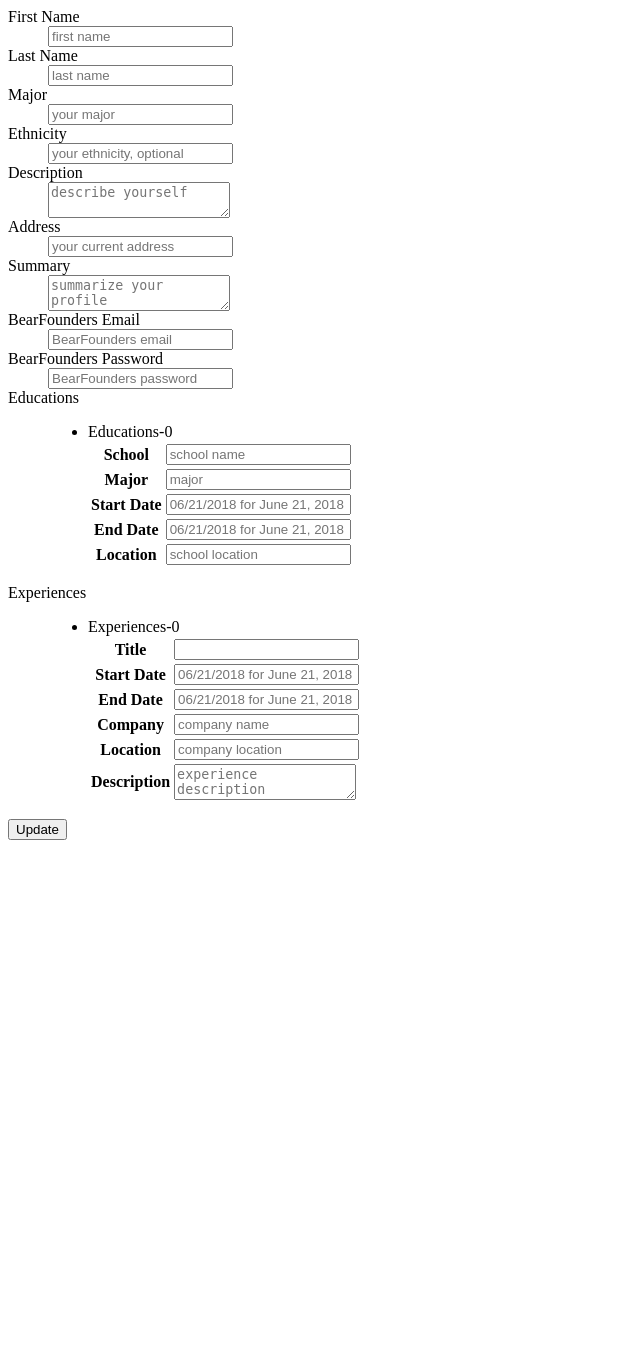
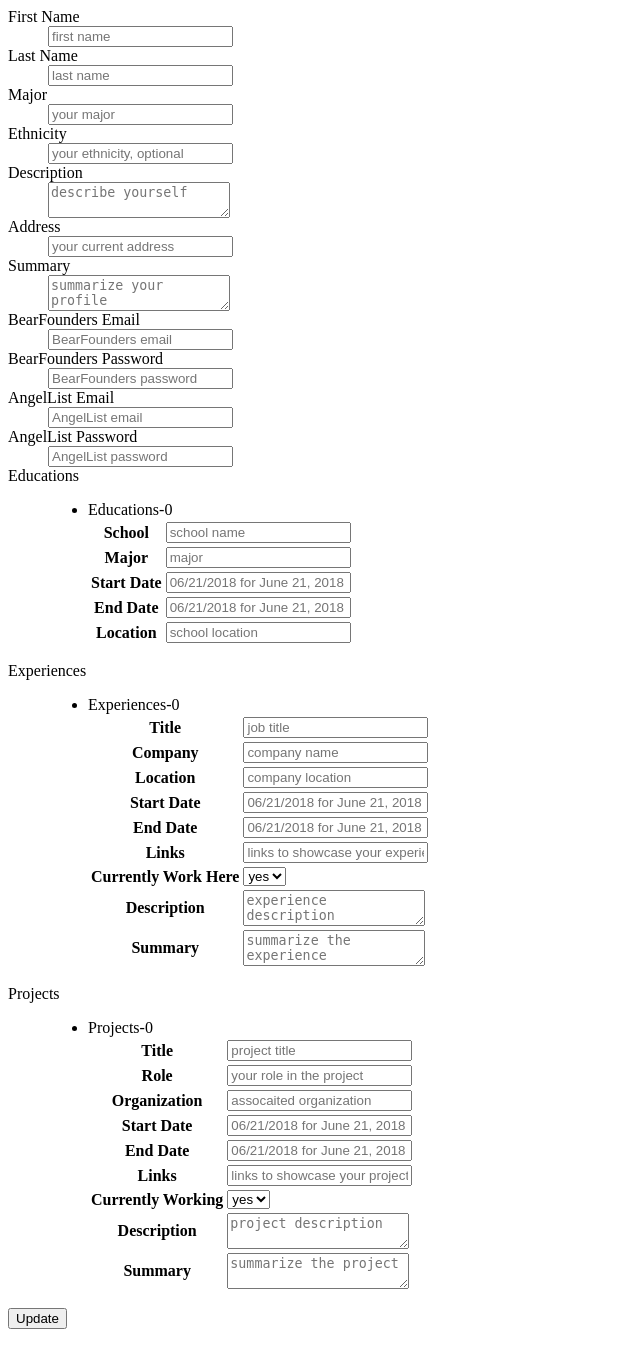
Before and after one commit to adamtau/ResuME, a Flask app: page /profile in a window 1280 px wide. Shown: the whole page, without its empty margins (0-640 px from the left). Before the commit the page ends 840 px from the top, so only its background shows below. Run offline with Flask 2, Linux system fonts and the light colour scheme; the visitor is signed in with stand-in values (Sample User, id 1); data that the repository does not hold is empty; some libraries are stand-ins or nearby versions.

Commit message:
almost production ready

```diff
--- a/Backend-Flask/angelList.py
+++ b/Backend-Flask/AngelList.py
@@ -2,15 +2,15 @@ from selenium import webdriver
 from selenium.webdriver.common.keys import Keys
 from selenium.webdriver.common.action_chains import ActionChains
 from selenium.webdriver.support.ui import Select
+from User import *
 
-class AngelListModifier(object):
+class AngelListModifier:
     def __init__(self, user):
         self.profile = user.profile
         self.experiences = user.profile['experiences']
         self.projects = user.profile['projects']
         self.username = user.alemail
         self.password = user.alpassword
-
 
     def login(self, username, password):
         self.driver.find_element_by_name("user[email]").send_keys(username)
--- a/Backend-Flask/BearFounders.py
+++ b/Backend-Flask/BearFounders.py
@@ -3,12 +3,7 @@ from selenium.webdriver.common.keys import Keys
 from selenium.webdriver.common.action_chains import ActionChains
 from User import *
 
-# me = UserProfile("adamtao@berkeley.edu", p, 1, "Chaoqun", "Tao", description = "Hi there! I am a Berkeley EECS student graduating by May 2020. With my enthusiasm for Computer Science, I am thrilled to contribute to ideas that could make a difference. I am familiar with data structures, algorithms, and Artificial Intelligence. I am experienced in Python, Java, C, etc. Let me handle the technical side of your startup!")
-# md = BearFounderModifier(me)
-# md.modify()
-
 class BearFounderModifier:
-
     def __init__(self, user):
         self.profile = user.profile
         self.username = user.bfemail
--- a/Backend-Flask/User.py
+++ b/Backend-Flask/User.py
@@ -1,4 +1,3 @@
-
 class UserProfile(object):
 
     #[_ID, "first name", "last name", "Description", "Ethnicity", "Phone Number", "Current Address"
@@ -44,7 +43,6 @@ class Address(object):
         self.country = country
         self.zip_code = zip_code
 
-
 class Education(object):
     def __init__(self, school, degree, field_of_study, grade, activities_societies, from_year,
                  description, to_year = "Present"):
@@ -57,7 +55,6 @@ class Education(object):
         self.to_year = to_year
         self.description = description
 
-
 class Experience(object):
     def __init__(self, title, company, location, start_date, end_date, links = [], description = "", workhere = "False", summary=""):
         self.title = title
@@ -69,7 +66,6 @@ class Experience(object):
         self.workhere = workhere
         self.description = description
         self.summary = summary
-
 
 class Links(object):
     def __init__(self, personal_website, linkedin, github, stackOverflow):
--- a/Backend-Flask/main.py
+++ b/Backend-Flask/main.py
@@ -1,11 +1,12 @@
 from flask import Flask, render_template, request, redirect, session
 from flask_pymongo import PyMongo
 from flask_wtf import FlaskForm
-from wtforms import StringField, PasswordField, BooleanField, SubmitField, FieldList, FormField, TextAreaField, DateField
+from wtforms import StringField, PasswordField, BooleanField, SubmitField, FieldList, FormField, TextAreaField, DateField, SelectField
 from wtforms.validators import DataRequired, ValidationError
-from datetime import date, time, datetime
+import datetime
 from User import *
 from BearFounders import *
+from AngelList import *
 
 app = Flask(__name__)
 
@@ -51,12 +52,26 @@ class EducationEntryForm(FlaskForm):
     location = StringField('Location', render_kw={'placeholder': 'school location'})
 
 class ExperienceEntryForm(FlaskForm):
-    title = StringField('Title')
+    title = StringField('Title', render_kw={'placeholder': 'job title'})
+    company = StringField('Company', render_kw={'placeholder': 'company name'})
+    location = StringField('Location', render_kw={'placeholder': 'company location'})
     start_date = StringField("Start Date", render_kw={'placeholder': '06/21/2018 for June 21, 2018'})
     end_date = StringField("End Date", render_kw={'placeholder': '06/21/2018 for June 21, 2018'})
-    company = StringField('Company', render_kw={'placeholder': 'company name'})
-    location = StringField('Location', render_kw={'placeholder': 'company location'})
-    exp_description = TextAreaField('Description', render_kw={'placeholder': 'experience description'})
+    links = StringField('Links', render_kw={'placeholder': 'links to showcase your experience'})
+    workhere = SelectField('Currently Work Here', choices=[('yes', 'yes'), ('no', 'no')])
+    description = TextAreaField('Description', render_kw={'placeholder': 'experience description'})
+    summary = TextAreaField('Summary', render_kw={'placeholder': 'summarize the experience'})
+
+class ProjectEntryForm(FlaskForm):
+    title = StringField('Title', render_kw={'placeholder': 'project title'})
+    role = StringField('Role', render_kw={'placeholder': 'your role in the project'})
+    organization = StringField('Organization', render_kw={'placeholder': 'assocaited organization'})
+    start_date = StringField("Start Date", render_kw={'placeholder': '06/21/2018 for June 21, 2018'})
+    end_date = StringField("End Date", render_kw={'placeholder': '06/21/2018 for June 21, 2018'})
+    links = StringField('Links', render_kw={'placeholder': 'links to showcase your project'})
+    workhere = SelectField('Currently Working', choices=[('yes', 'yes'), ('no', 'no')])
+    description = TextAreaField('Description', render_kw={'placeholder': 'project description'})
+    summary = TextAreaField('Summary', render_kw={'placeholder': 'summarize the project'})
 
 class ProfileForm(FlaskForm):
     first_name = StringField('First Name', render_kw={'placeholder': 'first name'}, validators=[DataRequired()])
@@ -68,8 +83,11 @@ class ProfileForm(FlaskForm):
     summary = TextAreaField('Summary', render_kw={'placeholder': 'summarize your profile'})
     bfemail = StringField('BearFounders Email', render_kw={'placeholder': 'BearFounders email'}, validators=[DataRequired()])
     bfpassword = PasswordField('BearFounders Password', render_kw={'placeholder': 'BearFounders password'}, validators=[DataRequired()])
+    alemail = StringField('AngelList Email', render_kw={'placeholder': 'AngelList email'}, validators=[DataRequired()])
+    alpassword = PasswordField('AngelList Password', render_kw={'placeholder': 'AngelList password'}, validators=[DataRequired()])
     educations = FieldList(FormField(EducationEntryForm))
     experiences = FieldList(FormField(ExperienceEntryForm))
+    projects = FieldList(FormField(ProjectEntryForm))
     submit = SubmitField('Update')
 
 #####################
@@ -140,6 +158,7 @@ def profile():
     form = ProfileForm(data=current_profile)
     form.educations.append_entry()
     form.experiences.append_entry()
+    form.projects.append_entry()
     # loop through profile experiences, create instances of experience_entry_form, append to profile_form
     if form.is_submitted():
         # access data in form submission
@@ -152,6 +171,8 @@ def profile():
         summary = form.summary.data
         bfemail = form.bfemail.data
         bfpassword = form.bfpassword.data
+        alemail = form.alemail.data
+        alpassword = form.alpassword.data
         # loop through submitted form entries to collect current experiences/educations
         current_educations = []
         for edu in form.educations.entries:
@@ -160,8 +181,6 @@ def profile():
                         "location": edu.data["location"],
                         "start_date": edu.data["start_date"],
                         "end_date": edu.data["end_date"]}
-                        # "start_date": datetime.combine(edu.data["start_date"], time(12, 30)),
-                        # "end_date": datetime.combine(edu.data["end_date"], time(12, 30))}
             if edu_data["school"]:
             	current_educations.append(edu_data)
         current_experiences = []
@@ -169,13 +188,27 @@ def profile():
             exp_data = {"title": exp.data["title"],
                         "company": exp.data["company"],
                         "location": exp.data["location"],
-                        "exp_description": exp.data["exp_description"],
                         "start_date": exp.data["start_date"],
-                        "end_date": exp.data["end_date"]}
-                        # "start_date": datetime.combine(exp.data["start_date"], time(12, 30)),
-                        # "end_date": datetime.combine(exp.data["end_date"], time(12, 30))}
+                        "end_date": exp.data["end_date"],
+                        "links": exp.data["links"],
+                        "workhere": exp.data["workhere"],
+                        "description": exp.data["description"],
+                        "summary": exp.data["summary"]}
             if exp_data["title"]:
             	current_experiences.append(exp_data)
+        current_projects = []
+        for proj in form.projects.entries:
+            proj_data = {"title": proj.data["title"],
+                        "role": proj.data["role"],
+                        "organization": proj.data["organization"],
+                        "start_date": proj.data["start_date"],
+                        "end_date": proj.data["end_date"],
+                        "links": proj.data["links"],
+                        "workhere": proj.data["workhere"],
+                        "description": proj.data["description"],
+                        "summary": proj.data["summary"]}
+            if proj_data["title"]:
+            	current_projects.append(proj_data)
         # update the user's profile in profile collection, if not found, create and insert
         user_collection.update(
             {"email": session["user_email"]},
@@ -190,12 +223,18 @@ def profile():
                 "bfemail": bfemail,
                 "bfpassword": bfpassword,
                 "educations": current_educations,
-                "experiences": current_experiences
+                "experiences": current_experiences,
+                "projects": current_projects
             }}, upsert=True)
         # create a new user object and store locally
-        # new_user = UserProfile(bfemail, bfpassword, first_name, last_name, major, description)
-        # bear_modifier = BearFounderModifier(new_user)
-        # bear_modifier.modify()
+        new_user = UserProfile(bfemail=bfemail, bfpassword=bfpassword, alemail=alemail, alpassword=alpassword,
+        	                first_name=first_name, last_name=last_name, major=major, description=description,
+        	                ethnicity=ethnicity, currentAddress=address, summary=summary, experiences=current_experiences,
+        	                educations=current_educations, courses=[], languages=[], skills=[], projects=current_projects)
+        bear_modifier = BearFounderModifier(new_user)
+        bear_modifier.modify()
+        angel_modifier = AngelListModifier(new_user)
+        angel_modifier.modify()
         # redirect to profile page, with updated information, ready for next update
         return redirect('/profile')
     else:
--- a/Backend-Flask/templates/profile.html
+++ b/Backend-Flask/templates/profile.html
@@ -26,10 +26,16 @@
         <dd>{{ form.bfemail }}
         <dt>{{ form.bfpassword.label }}
         <dd>{{ form.bfpassword }}
+        <dt>{{ form.alemail.label }}
+        <dd>{{ form.alemail }}
+        <dt>{{ form.alpassword.label }}
+        <dd>{{ form.alpassword }}
         <dt>{{ form.educations.label }}
         <dd>{{ form.educations }}
         <dt>{{ form.experiences.label }}
         <dd>{{ form.experiences }}
+        <dt>{{ form.projects.label }}
+        <dd>{{ form.projects }}
         <dt>{{ form.submit }}
       </dl>
     </form>
```
